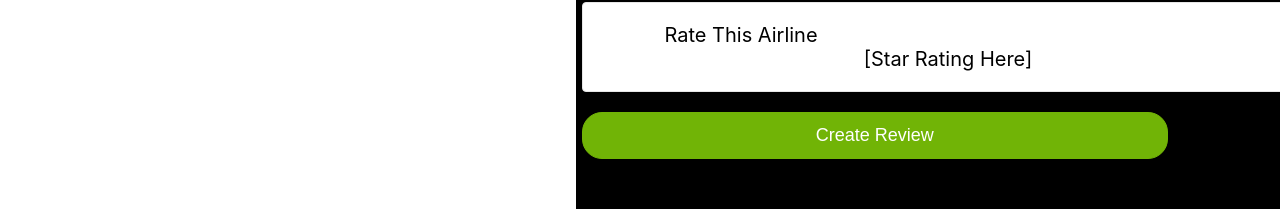
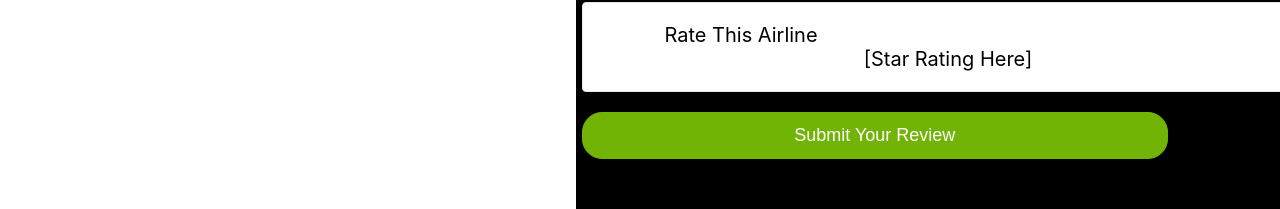
Before and after one commit to Mitchell-Ngetich/phase-4-project-flights-review, a React (Create React App) app: page /airlines/1 in a window 1280 px wide. Shown: the part 280-489 px from the top of the page. Built offline with nearby package versions, Linux system fonts and the light colour scheme; no server answers.

Commit message:
feat:Revies.css created a Reviews.css

```diff
--- a/src/Components/ReviewForm.jsx
+++ b/src/Components/ReviewForm.jsx
@@ -47,7 +47,7 @@ function ReviewForm({airline}){
               [Star Rating Here]
             </div>
           </div>
-          <button className='submit' type="submit">Create Review</button>
+          <button className='submit' type="submit">Submit Your Review</button>
         </form>
       </div>
     );
```
